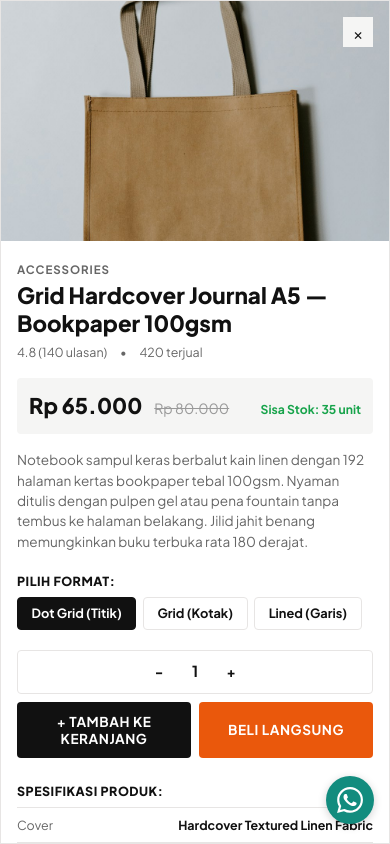
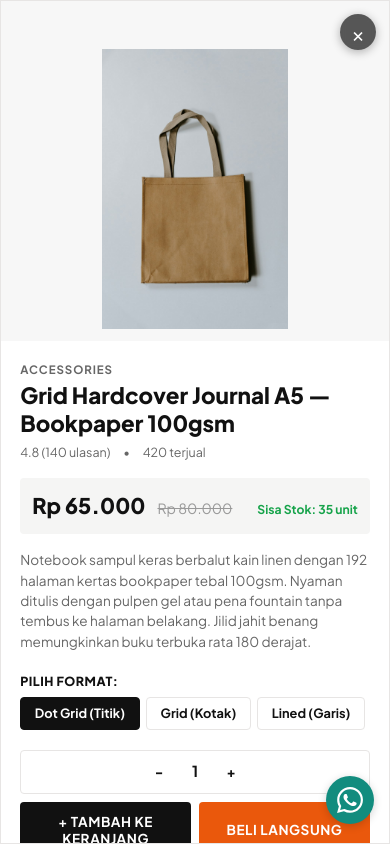
Before and after one commit to crownsakaaa/tessss, a website: page index.html in a window 390 px wide. Both pictures are taken after a click on the element "Grid Hardcover Journal A5 — Bookpaper 100gsm". Shown: the part 828-1672 px from the top of the page. Drawn offline with Linux system fonts and the light colour scheme.

Commit message:
Fix product detail modal image cropping and enable unified vertical scroll

```diff
--- a/css/style.css
+++ b/css/style.css
@@ -968,17 +968,21 @@ a {
 }
 
 .modal-prod-media {
-  background-color: var(--bg-subtle);
+  background-color: #F7F7F7;
   display: flex;
   align-items: center;
   justify-content: center;
+  position: relative;
+  overflow: hidden;
+  padding: 1.5rem;
 }
 
 .modal-prod-img {
   width: 100%;
   height: 100%;
-  object-fit: cover;
-  min-height: 360px;
+  max-height: 520px;
+  object-fit: contain;
+  display: block;
 }
 
 .modal-prod-info {
@@ -1731,21 +1735,61 @@ a {
     padding: 0;
   }
   .product-detail-modal-window {
-    grid-template-columns: 1fr;
+    display: block !important;
+    width: 100%;
+    max-width: 100%;
     border-radius: 16px 16px 0 0;
     max-height: 92vh;
+    height: auto;
+    overflow-y: auto !important;
+    overflow-x: hidden;
+    -webkit-overflow-scrolling: touch;
+    position: relative;
+    padding: 0;
+  }
+  .modal-prod-media {
     width: 100%;
-    max-width: 100%;
-    overflow-y: auto;
+    background-color: #F7F7F7;
+    display: flex;
+    align-items: center;
+    justify-content: center;
+    padding: 2.25rem 1rem 1rem;
+    position: relative;
   }
   .modal-prod-img {
-    max-height: 240px;
-    min-height: 180px;
-    object-fit: cover;
+    width: 100%;
+    max-width: 320px;
+    height: auto;
+    max-height: 320px;
+    object-fit: contain !important;
+    display: block;
+    margin: 0 auto;
   }
   .modal-prod-info {
-    padding: 1.25rem 1rem;
-    max-height: none;
+    padding: 1.25rem 1.2rem 3.5rem;
+    overflow-y: visible !important;
+    max-height: none !important;
+    height: auto !important;
+  }
+  .btn-close-modal {
+    position: fixed;
+    top: calc(8vh + 12px);
+    right: 14px;
+    z-index: 100;
+    width: 36px;
+    height: 36px;
+    border-radius: 50%;
+    background: rgba(0, 0, 0, 0.65);
+    color: #FFFFFF;
+    font-size: 1.3rem;
+    border: none;
+    box-shadow: 0 2px 10px rgba(0, 0, 0, 0.3);
+    backdrop-filter: blur(4px);
+    -webkit-backdrop-filter: blur(4px);
+    display: flex;
+    align-items: center;
+    justify-content: center;
+    cursor: pointer;
   }
   .modal-qty-actions-row {
     flex-wrap: wrap;
@@ -1833,10 +1877,21 @@ a {
     font-size: 0.65rem;
   }
 
-  /* Product detail modal: full screen */
+  /* Product detail modal: full screen with unified scroll */
   .product-detail-modal-window {
     max-height: 100vh;
     border-radius: 0;
+  }
+  .modal-prod-media {
+    padding: 3rem 1rem 0.75rem;
+  }
+  .modal-prod-img {
+    max-width: 280px;
+    max-height: 280px;
+  }
+  .btn-close-modal {
+    top: 14px;
+    right: 14px;
   }
 
   /* Cart drawer: full screen */
--- a/js/app.js
+++ b/js/app.js
@@ -551,6 +551,8 @@ function openProductDetail(productId) {
 
   modal.classList.add("modal-active");
   document.body.style.overflow = "hidden";
+  const modalWindow = modal.querySelector(".product-detail-modal-window");
+  if (modalWindow) modalWindow.scrollTop = 0;
 }
 
 function selectDetailVariant(variantValue, btnElement) {
@@ -574,6 +576,15 @@ function setupProductDetailModalEvents() {
     closeBtn.addEventListener("click", () => {
       modal.classList.remove("modal-active");
       document.body.style.overflow = "";
+    });
+  }
+
+  if (modal) {
+    modal.addEventListener("click", (e) => {
+      if (e.target === modal) {
+        modal.classList.remove("modal-active");
+        document.body.style.overflow = "";
+      }
     });
   }
 
```
